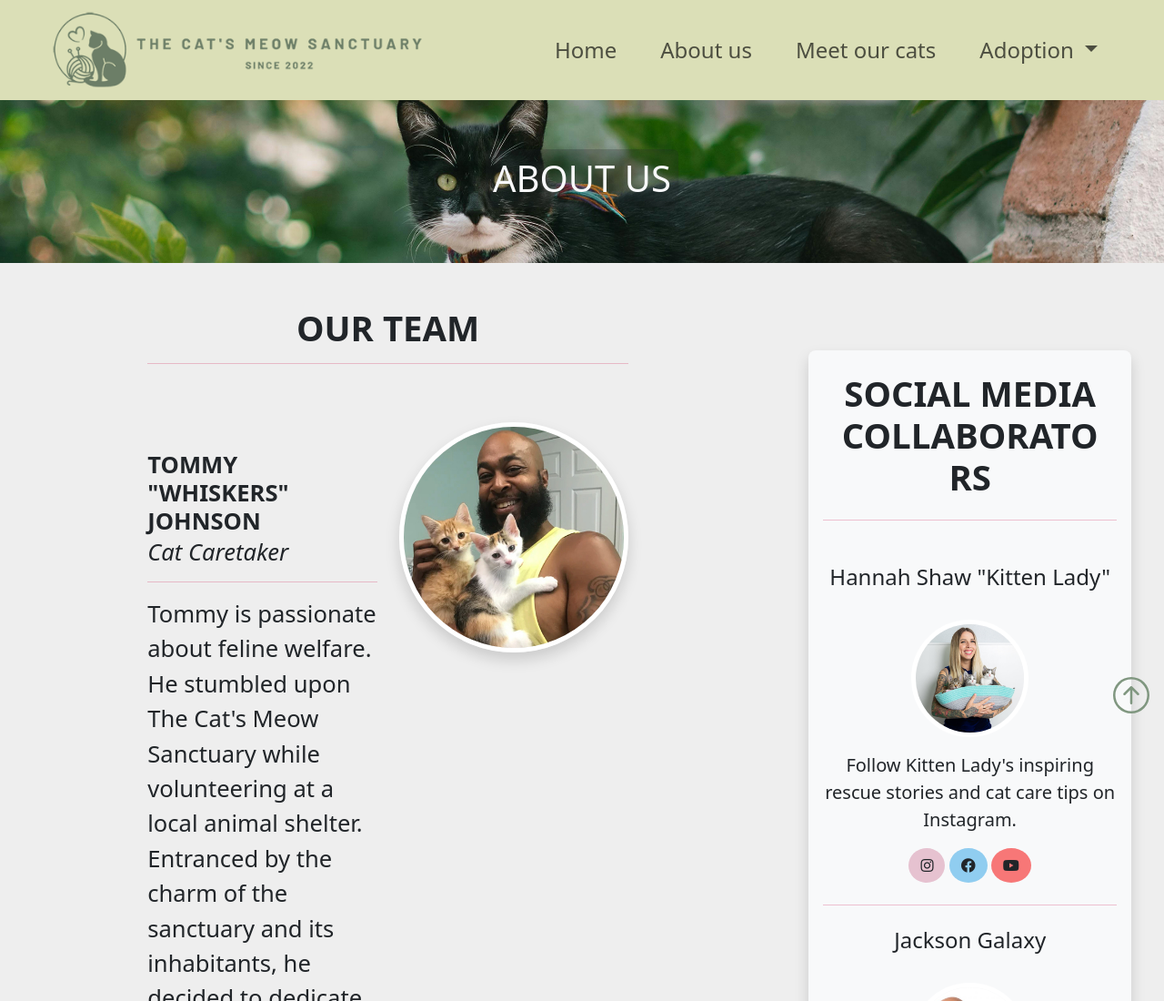
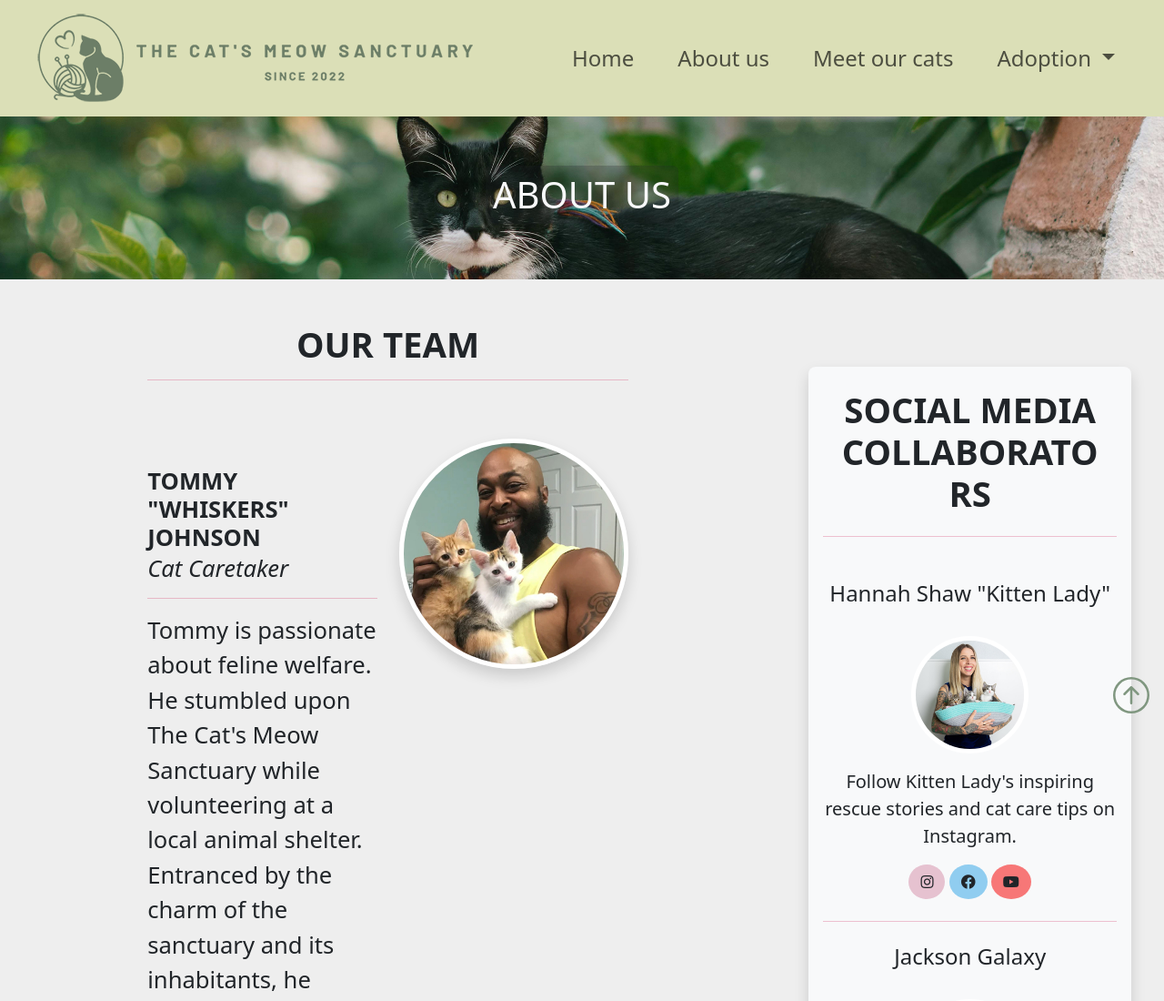
Before and after one commit to DarkCrystallis/DarkCrystallis.github.io, a plain HTML site: page page1.html in a window 1280 px wide. Shown: the top 1100 px of the page at 91% size. Drawn offline with nearby package versions, Linux system fonts and the light colour scheme.

Commit message:
Update page1.html

```diff
--- a/page1.html
+++ b/page1.html
@@ -17,7 +17,7 @@
     <!-- Logo -->
     <div class="d-flex mx-auto">
       <a class="navbar-brand" href="index.html">
-        <img src="assets/img/Cat_Logo_.png" alt="logo" height="100">
+        <img src="assets/img/Cat_Logo_.png" alt="logo" class="img-fluid w-100">
       </a>
     </div>
 
```
